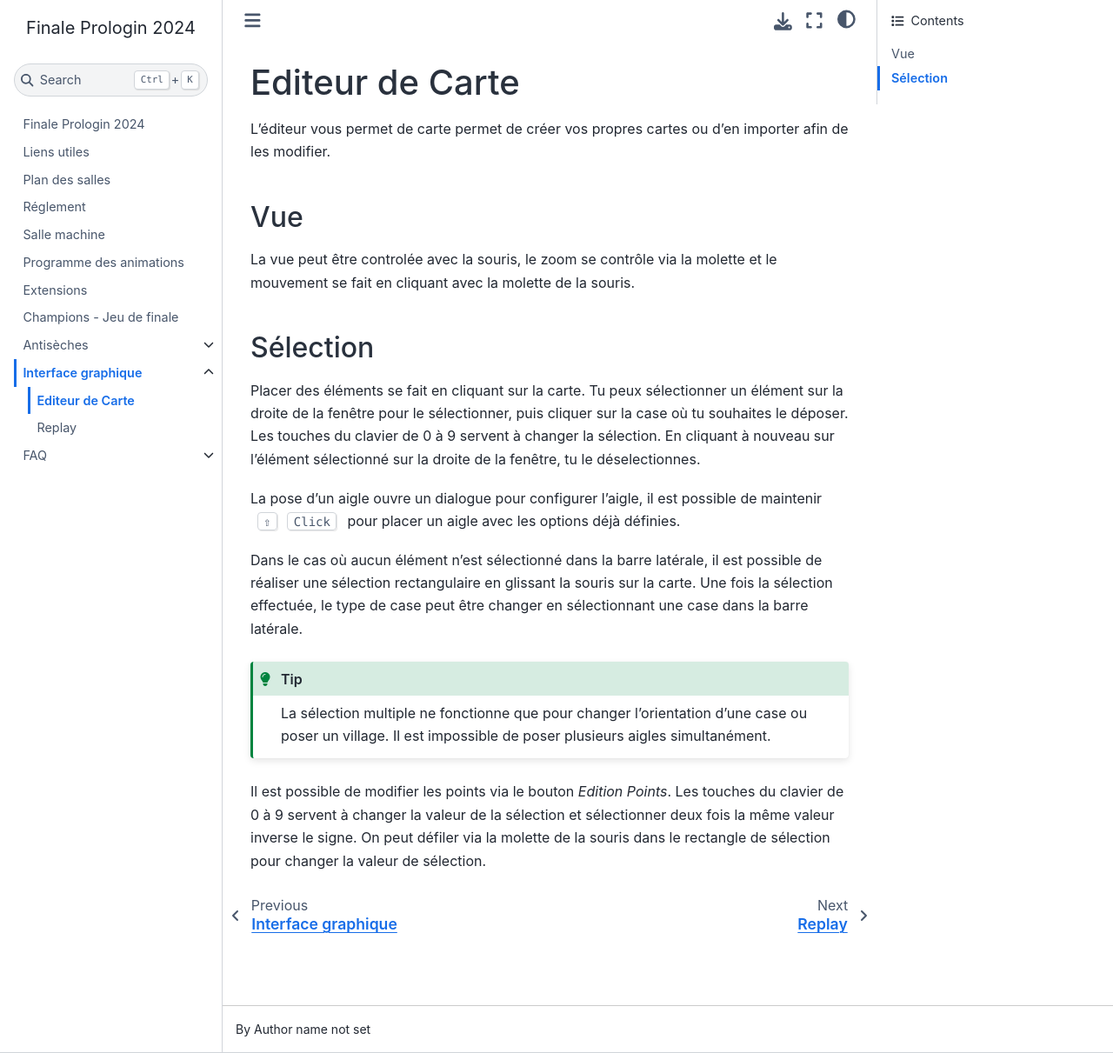
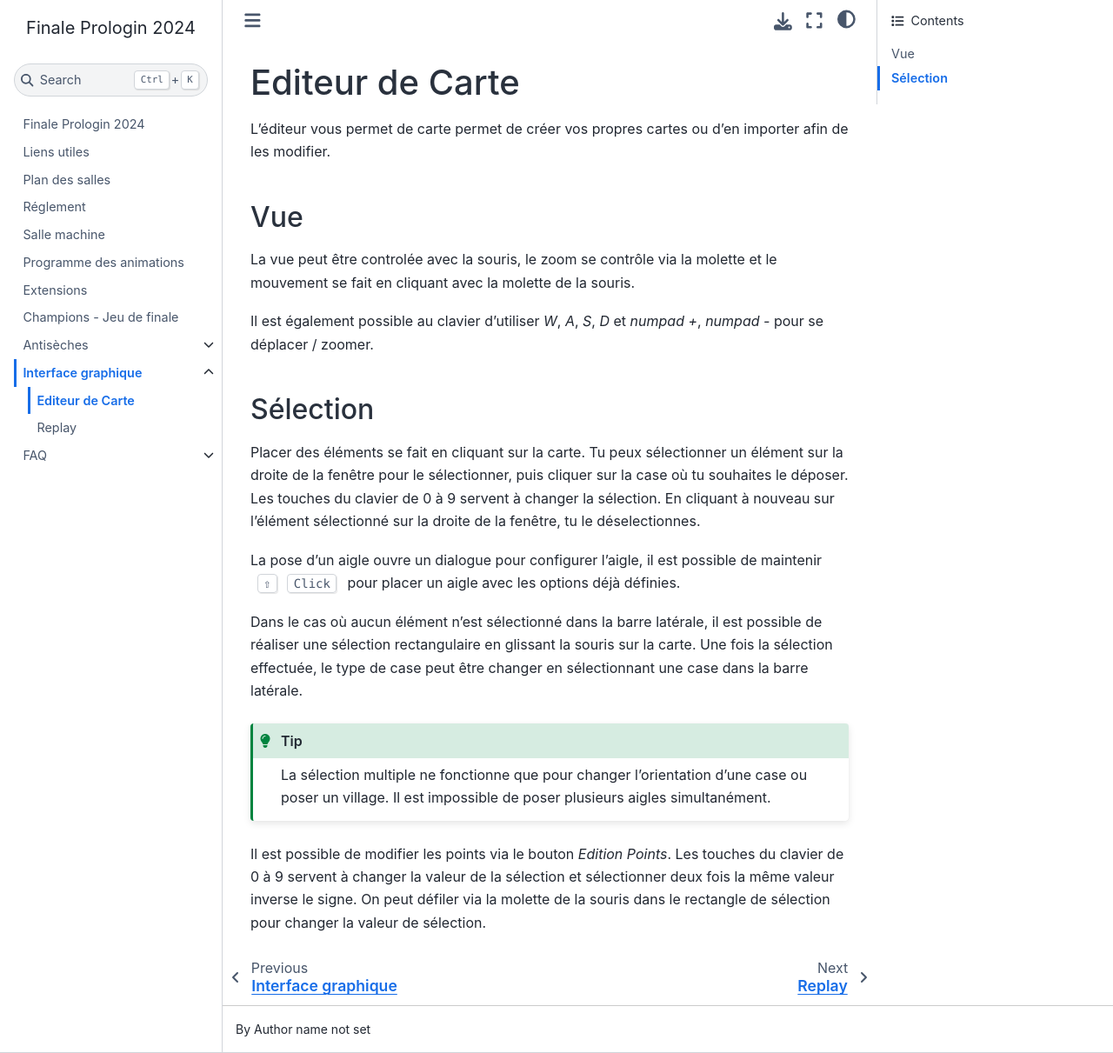
Before and after one commit to prologin/prologin2024, a Sphinx documentation site: the page built from docs/front/editor.rst, in a window 1280 px wide and 1211 px high. Shown: the whole window at 87% size. Built offline with Sphinx 7.4.7 and the Sphinx Book theme 1.1.4, drawn with Linux system fonts in a browser that asks for light colours; pages that are not in the unit, such as notebooks, are missing from menus.

Commit message:
front(viewer): Added key bindings to camera zoom in / out
Squashed commit of the following:

* front(viewer): Added key bindings to camera zoom in / out

```diff
--- a/docs/front/editor.rst
+++ b/docs/front/editor.rst
@@ -10,6 +10,9 @@ Vue
 
 La vue peut être controlée avec la souris, le zoom se contrôle via la molette et
 le mouvement se fait en cliquant avec la molette de la souris.
+
+Il est également possible au clavier d'utiliser `W`, `A`, `S`, `D` et
+`numpad +`, `numpad -` pour se déplacer / zoomer.
 
 Sélection
 ---------
```
Also changed, not shown: 2 other files.
